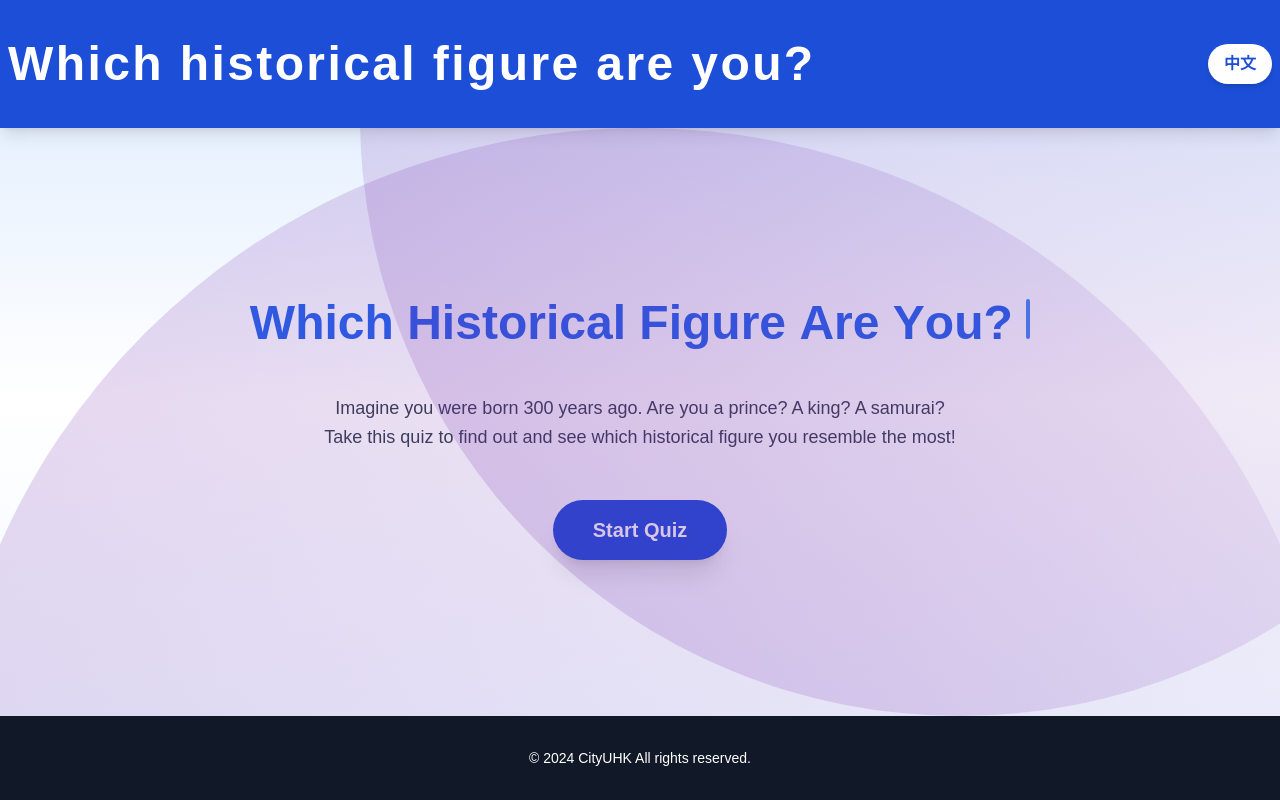
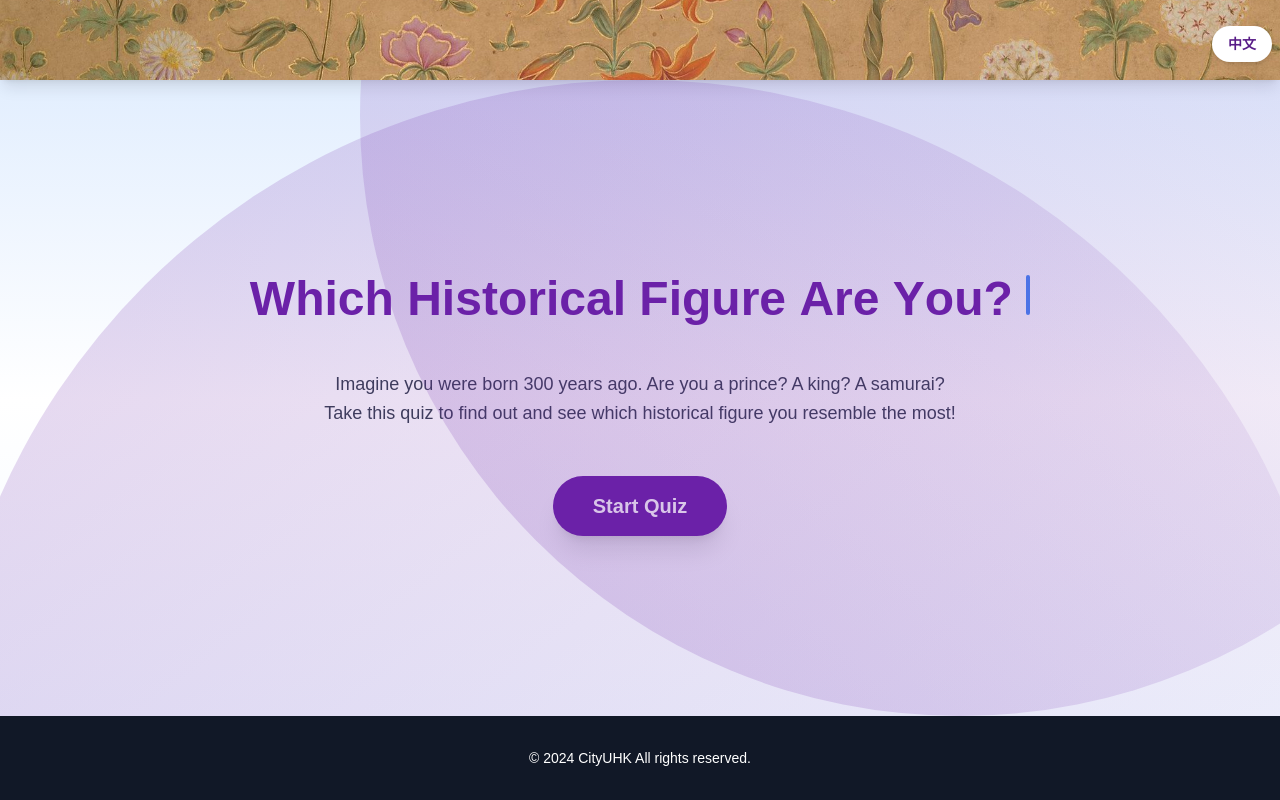
Before and after one commit to Masonddd11/historical-qna, a Next.js app: page / in a window 1280 px wide. Built offline with nearby package versions, Linux system fonts and the light colour scheme.

Commit message:
styling: adjusted styling

```diff
--- a/src/app/page.tsx
+++ b/src/app/page.tsx
@@ -2,6 +2,7 @@
 
 import Head from "next/head";
 import Link from "next/link";
+import Image from "next/image";
 
 import { homepageEn } from "../constants/en";
 import { homepageZh } from "../constants/zh";
@@ -28,15 +29,18 @@ export default function Home() {
       </Head>
 
       {/* Header Section */}
-      <header className="bg-blue-700  text-white py-6 shadow-lg ">
-        <div className="container mx-auto flex justify-between items-center h-[80px] px-2">
-          <h1 className="text-2xl lg:text-5xl font-extrabold tracking-wider text-white">
-            {currentTexts.header}
-          </h1>
+      <header className="bg-blue-700 text-white py-6 shadow-lg relative h-[80px]">
+        <Image
+          src="/question-banner.jpeg"
+          alt="background"
+          fill
+          className="object-cover z-0"
+        />
+        <div className="relative container mx-auto flex justify-end items-center h-[40px] px-2 z-10">
           <button className="w-fit py-2 px-4 bg-white rounded-full shadow-md hover:bg-blue-200 transition duration-300">
             {language === "en" ? (
               <p
-                className="cursor-pointer font-semibold text-blue-700 whitespace-nowrap"
+                className="cursor-pointer font-semibold text-purple-900 whitespace-nowrap text-sm"
                 onClick={() => {
                   setLanguage("zh");
                 }}
@@ -45,7 +49,7 @@ export default function Home() {
               </p>
             ) : (
               <p
-                className="cursor-pointer font-semibold text-blue-700"
+                className="cursor-pointer font-semibold text-blue-700 whitespace-nowrap text-sm"
                 onClick={() => {
                   setLanguage("en");
                 }}
@@ -80,7 +84,7 @@ export default function Home() {
           {currentTexts.joinDescription}
         </p>
         <Link href="/quiz">
-          <button className="bg-blue-700 text-white py-4 px-10 rounded-full shadow-xl hover:bg-blue-800 transition duration-300 text-xl flex items-center justify-center font-bold transform hover:scale-105">
+          <button className="bg-purple-800 text-white py-4 px-10 rounded-full shadow-xl hover:bg-purple-900 transition duration-300 text-xl flex items-center justify-center font-bold transform hover:scale-105">
             {currentTexts.startButton}
           </button>
         </Link>
--- a/src/app/quiz/page.tsx
+++ b/src/app/quiz/page.tsx
@@ -126,7 +126,7 @@ export default function Quiz() {
     return (
       <div className="bg-gradient-to-b from-indigo-100 via-white to-indigo-100 min-h-screen flex flex-col justify-center items-center px-4 md:px-0">
         <div
-          className="text-center px-4 py-4 md:px-8 md:py-3 bg-gray-100 shadow-2xl rounded-2xl max-w-sm md:max-w-xl w-full transition-all duration-75 hover:shadow-xl flex flex-col justify-center items-center"
+          className="text-center px-4 py-4 md:px-8 md:py-3 bg-gray-100 shadow-2xl rounded-2xl max-w-sm md:max-w-xl w-full transition-all duration-75 hover:shadow-xl flex flex-col justify-start items-center"
           ref={resultRef}
         >
           <div
@@ -146,25 +146,25 @@ export default function Quiz() {
               style={{ objectFit: "contain" }}
             />
           </div>
-          <h2 className="text-2xl md:text-4xl lg:text-5xl mt-10 font-extrabold text-indigo-700 mb-4">
+          <h2 className="text-xl md:text-3xl lg:text-4xl mt-10 font-extrabold text-purple-800 mb-4">
             {result.title}
           </h2>
-          <p className="text-lg md:text-xl text-gray-700 mb-6 md:mb-4 w-fit">
+          <p className="text-sm md:text-lg text-gray-700 mb-6 md:mb-4 w-fit">
             {result.description}
           </p>
         </div>
         <div className="flex flex-row justify-center items-center mt-4">
           <button
-            className="bg-indigo-700 text-white py-3 px-6 md:py-4 md:px-10 rounded-full shadow-lg hover:bg-indigo-800 transition-all duration-300 transform hover:scale-105 text-lg md:text-xl font-bold tracking-wider"
+            className="bg-purple-800 text-white py-3 px-6 md:py-4 md:px-10 rounded-full shadow-lg hover:bg-purple-900 transition-all duration-300 transform hover:scale-105 text-lg md:text-xl font-bold tracking-wider"
             onClick={() => router.push("/")}
           >
             {language === "en" ? "Retake Quiz" : "再次測驗"}
           </button>
 
-          <ShareIcon
+          {/* <ShareIcon
             className="h-8 w-8 text-black mx-4 mt-4 md:mt-0 cursor-pointer"
             onClick={handleCapture}
-          />
+          /> */}
         </div>
 
         {/* Modal */}
@@ -175,7 +175,7 @@ export default function Quiz() {
                 Share Your Result
               </h2>
 
-              <div className="h-1/2 aspect-square relative mb-2`">
+              <div className="h-1/2 aspect-square relative">
                 <Image
                   src={result.result}
                   alt="Screenshot of your result"
@@ -185,7 +185,7 @@ export default function Quiz() {
               </div>
 
               <button
-                className="bg-indigo-700 text-white py-2 px-4 rounded-full shadow-lg hover:bg-indigo-800 transition-all duration-300 text-lg font-bold"
+                className="bg-purple-800 text-white py-2 px-4 rounded-full shadow-lg hover:bg-purple-900 transition-all duration-300 text-lg font-bold"
                 onClick={handleShare}
               >
                 Share
@@ -219,14 +219,14 @@ export default function Quiz() {
     <div className="flex flex-col min-h-screen bg-gradient-to-b from-indigo-100 via-white to-indigo-100">
       <div className="relative h-16 w-full inline-flex items-center justify-between md:justify-end gap-4 px-4 container mx-auto z-10">
         <HomeIcon
-          className="h-8 w-8 text-indigo-700 cursor-pointer z-10"
+          className="h-8 w-8 text-purple-800 cursor-pointer z-10"
           onClick={() => router.push("/")}
         />
         <ArrowUturnLeftIcon
-          className="h-8 w-8 text-indigo-700 cursor-pointer z-10"
+          className="h-8 w-8 text-purple-800 cursor-pointer z-10"
           onClick={handleGoBack}
         />
-        <button className="w-fit py-1 px-2 bg-indigo-600 rounded-xl z-10">
+        <button className="w-fit py-1 px-2 bg-purple-800 rounded-xl z-10">
           {language === "en" ? (
             <p
               className="w-fit cursor-pointer font-semibold text-white"
@@ -270,7 +270,7 @@ export default function Quiz() {
               <button
                 key={option.option}
                 onClick={() => handleAnswer(option.option)}
-                className="bg-indigo-600 text-white py-1 px-2 md:py-4 md:px-6 rounded-lg shadow-md hover:bg-indigo-700 transition transform hover:scale-105 flex items-center justify-center h-40 text-md md:text-lg lg:text-xl font-semibold leading-tight md:leading-normal tracking-tight md:tracking-normal"
+                className="bg-purple-800 text-white py-1 px-2 md:py-4 md:px-6 rounded-lg shadow-md hover:bg-purple-900 transition transform hover:scale-105 flex items-center justify-center h-40 text-md md:text-lg lg:text-xl font-semibold leading-tight md:leading-normal tracking-tight md:tracking-normal"
               >
                 {option.text}
               </button>
--- a/src/components/ProgressBar.tsx
+++ b/src/components/ProgressBar.tsx
@@ -5,7 +5,7 @@ export default function ProgressBar({ progress }: { progress: number }) {
         <div className="overflow-hidden rounded-full bg-gray-200">
           <div
             style={{ width: `${progress}%` }}
-            className="h-2 rounded-full bg-indigo-600"
+            className="h-2 rounded-full bg-purple-800"
           />
         </div>
       </div>
--- a/src/components/TypeWriterEffect.tsx
+++ b/src/components/TypeWriterEffect.tsx
@@ -58,7 +58,7 @@ export const TypewriterEffect = ({
                   }}
                   key={`char-${index}`}
                   className={cn(
-                    `text-blue-600 opacity-0 hidden`,
+                    `text-purple-800 opacity-0 hidden`,
                     word.className
                   )}
                 >
```
